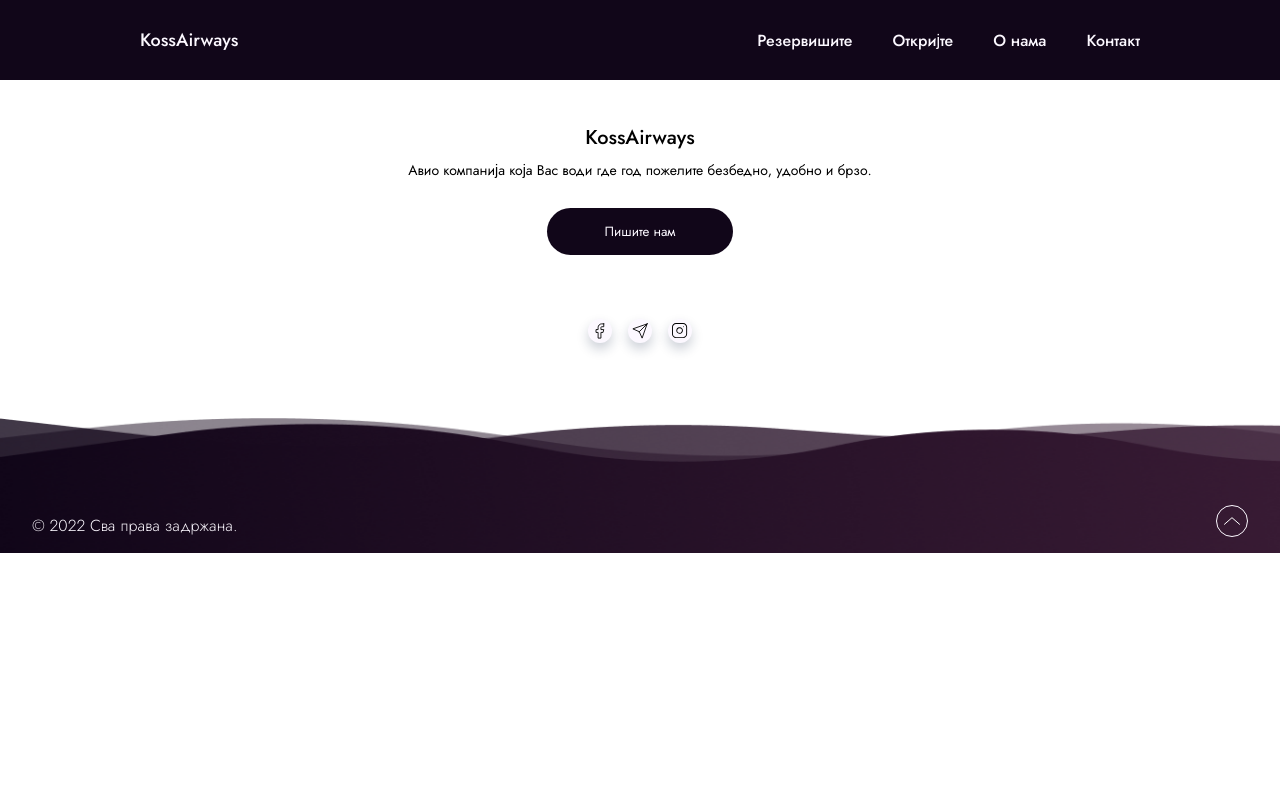
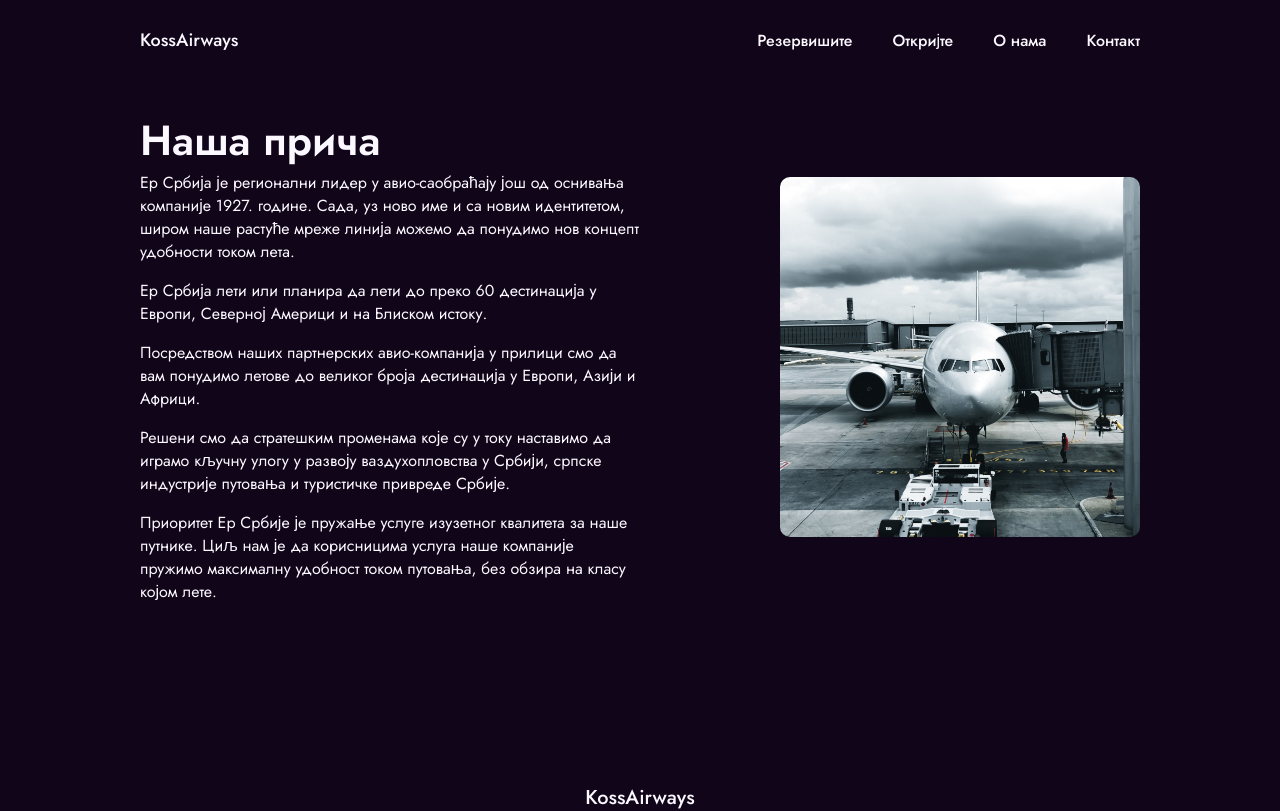
Before and after one commit to kosserin/flight-company, a React (Create React App) app: page /about in a window 1280 px wide. Shown: the top 811 px of the page. Built offline with nearby package versions, Linux system fonts and the light colour scheme.

Commit message:
different header and footer based on prop added

```diff
--- a/src/App.tsx
+++ b/src/App.tsx
@@ -1,7 +1,4 @@
-import Header from "./components/Header/Header";
-
 import React from "react";
-import Footer from "./components/Footer/Footer";
 import { Routes, Route } from "react-router-dom";
 import Home from "./pages/Home/Home";
 import About from "./pages/About/About";
@@ -9,14 +6,12 @@ import About from "./pages/About/About";
 const App = () => {
   return (
     <React.Fragment>
-      <Header />
       {/* use this code to wrap flight form to get form behind navigation on mobile view <main style={{ position: "relative" }}>
       </main> */}
       <Routes>
         <Route path="/" element={<Home />} />
         <Route path="about" element={<About />} />
       </Routes>
-      <Footer />
     </React.Fragment>
   );
 };
--- a/src/components/Footer/Footer.module.css
+++ b/src/components/Footer/Footer.module.css
@@ -5,6 +5,23 @@ footer {
   flex-direction: column;
   align-items: center;
   gap: 0;
+}
+
+footer.footer-dark {
+  background-color: var(--purple-primary);
+}
+
+footer.footer-dark > p {
+  color: var(--white-primary);
+}
+
+footer.footer-dark h4 {
+  color: var(--white-primary);
+}
+
+footer.footer-dark > button {
+  background-color: var(--white-primary);
+  color: #000;
 }
 
 footer > p {
@@ -25,7 +42,7 @@ footer > button {
 }
 
 .footer-social {
-  margin-top: 64px;
+  margin-top: 28px;
   display: flex;
   align-items: center;
   justify-content: center;
--- a/src/components/Footer/Footer.tsx
+++ b/src/components/Footer/Footer.tsx
@@ -8,9 +8,9 @@ import footerMid from "../../assets/footer/footer-mid.png";
 import footerFront from "../../assets/footer/footer-front.png";
 import toTopArrowIcon from "../../assets/footer/top.svg";
 
-const Footer = () => {
+const Footer = (props: any) => {
   return (
-    <footer>
+    <footer className={`${props.color === "dark" && styles["footer-dark"]}`}>
       <h4>KossAirways</h4>
       <p>
         Авио компанија која Вас води где год пожелите безбедно, удобно и брзо.
--- a/src/components/Header/Header.module.css
+++ b/src/components/Header/Header.module.css
@@ -1,7 +1,7 @@
 .header {
   position: relative;
   height: 10vh;
-  background-color: var(--purple-primary);
+  /* background-color: var(--purple-primary); */
   display: flex;
   align-items: center;
   justify-content: center;
@@ -9,6 +9,11 @@
   width: 100%;
   z-index: 99;
   top: 0;
+  transition: 250ms ease-out;
+}
+
+header.header-dark {
+  background-color: var(--purple-primary);
 }
 
 .header nav {
--- a/src/components/Header/Header.tsx
+++ b/src/components/Header/Header.tsx
@@ -1,14 +1,33 @@
-import React, { useState } from "react";
+import React, { useState, useEffect, useRef } from "react";
 import styles from "./Header.module.css";
 import { Link } from "react-router-dom";
 
-const Header = () => {
+const Header = (props: any) => {
   const [isToggled, setIsToggled] = useState(false);
+  const [isScrolled, setIsScrolled] = useState(false);
+  const headerRef = useRef<HTMLElement>(null);
 
   const completedClass = isToggled ? styles.toggled : "";
 
+  useEffect(() => {
+    window.addEventListener("scroll", () => {
+      if (window.scrollY === 0) {
+        setIsScrolled(false);
+      } else {
+        setIsScrolled(true);
+      }
+    });
+
+    window.scrollTo(0, 0);
+  }, []);
+
   return (
-    <header className={styles.header}>
+    <header
+      ref={headerRef}
+      className={`${styles.header} ${
+        props.color === "dark" && styles["header-dark"]
+      } ${isScrolled && !props.color && styles["header-dark"]}`}
+    >
       <nav>
         <Link to="/">KossAirways</Link>
         <ul className={completedClass}>
--- /dev/null
+++ b/src/components/OurStory/OurStory.module.css
@@ -0,0 +1,51 @@
+.our-story-section {
+  padding-top: 110px;
+  padding-bottom: 80px;
+}
+
+.our-story-content {
+  display: flex;
+  justify-content: space-between;
+  align-items: flex-start;
+  max-width: 90vw;
+  width: 1000px;
+  margin: 0 auto;
+  gap: 2rem;
+}
+
+.left-side {
+  color: var(--white-primary);
+  max-width: 500px;
+}
+
+.left-side h1 {
+  margin-bottom: 1rem;
+}
+
+.left-side__paragraphs {
+  display: flex;
+  flex-direction: column;
+  gap: 16px;
+}
+
+.our-story-content > img {
+  width: 360px;
+  border-radius: 10px;
+  height: 360px;
+  object-fit: cover;
+  align-self: center;
+}
+
+@media (max-width: 768px) {
+  .our-story-content {
+    flex-direction: column;
+  }
+
+  .our-story-content > img {
+    align-self: flex-start;
+  }
+
+  .left-side {
+    max-width: 100%;
+  }
+}
--- /dev/null
+++ b/src/components/OurStory/OurStory.tsx
@@ -0,0 +1,46 @@
+import React from "react";
+import aboutImage from "../../assets/about-img.jpg";
+import styles from "./OurStory.module.css";
+
+const OurStory = () => {
+  return (
+    <section className={styles["our-story-section"]}>
+      <div className={styles["our-story-content"]}>
+        <div className={styles["left-side"]}>
+          <h3>Наша прича</h3>
+          <div className={styles["left-side__paragraphs"]}>
+            <p>
+              Ер Србија је регионални лидер у авио-саобраћају још од оснивања
+              компаније 1927. године. Сада, уз ново име и са новим идентитетом,
+              широм наше растуће мреже линија можемо да понудимо нов концепт
+              удобности током лета.
+            </p>
+            <p>
+              Ер Србија лети или планира да лети до преко 60 дестинација у
+              Европи, Северној Америци и на Блиском истоку.
+            </p>
+            <p>
+              Посредством наших партнерских авио-компанија у прилици смо да вам
+              понудимо летове до великог броја дестинација у Европи, Азији и
+              Африци.
+            </p>
+            <p>
+              Решени смо да стратешким променама које су у току наставимо да
+              играмо кључну улогу у развоју ваздухопловства у Србији, српске
+              индустрије путовања и туристичке привреде Србије.
+            </p>
+            <p>
+              Приоритет Ер Србије је пружање услуге изузетног квалитета за наше
+              путнике. Циљ нам је да корисницима услуга наше компаније пружимо
+              максималну удобност током путовања, без обзира на класу којом
+              лете.
+            </p>
+          </div>
+        </div>
+        <img src={aboutImage} alt="" />
+      </div>
+    </section>
+  );
+};
+
+export default OurStory;
--- /dev/null
+++ b/src/pages/About/About.module.css
@@ -0,0 +1,3 @@
+.about-page {
+  background-color: var(--purple-primary);
+}
--- a/src/pages/About/About.tsx
+++ b/src/pages/About/About.tsx
@@ -1,7 +1,17 @@
 import React from "react";
+import Footer from "../../components/Footer/Footer";
+import Header from "../../components/Header/Header";
+import OurStory from "../../components/OurStory/OurStory";
+import styles from "./About.module.css";
 
 const About = () => {
-  return <div>About</div>;
+  return (
+    <div className={styles["about-page"]}>
+      <Header />
+      <OurStory />
+      <Footer color="dark" />
+    </div>
+  );
 };
 
 export default About;
--- a/src/pages/Home/Home.tsx
+++ b/src/pages/Home/Home.tsx
@@ -1,6 +1,8 @@
 import React from "react";
 import Destinations from "../../components/Destinations/Destinations";
 import FlightForm from "../../components/FlightForm/FlightForm";
+import Footer from "../../components/Footer/Footer";
+import Header from "../../components/Header/Header";
 import LandingContent from "../../components/LandingContent/LandingContent";
 import Testimonials from "../../components/Testimonials/Testimonials";
 import WhyUs from "../../components/WhyUs/WhyUs";
@@ -8,6 +10,7 @@ import WhyUs from "../../components/WhyUs/WhyUs";
 const Home = () => {
   return (
     <>
+      <Header />
       <LandingContent />
       <FlightForm />
       <main>
@@ -15,6 +18,7 @@ const Home = () => {
         <Destinations />
         <Testimonials />
       </main>
+      <Footer />
     </>
   );
 };
```
Also changed, not shown: src/assets/about-img.jpg (added).
